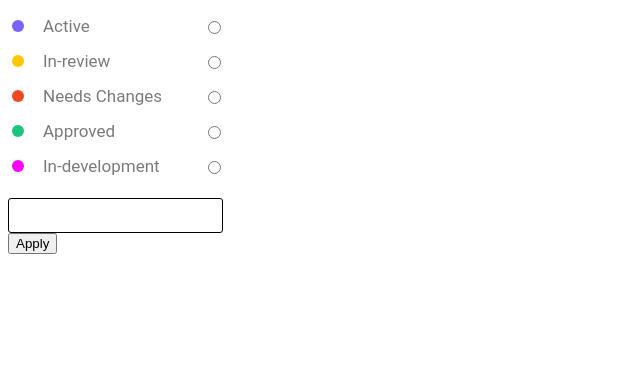
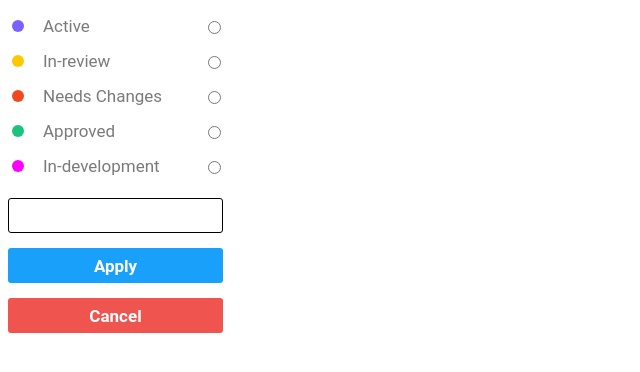
Before and after one commit to vora/Is-it-done-yet-, a plain HTML site: page ui.html in a window 1280 px wide. Both pictures are taken after a click on the button "+ Add ticket number(s)". Shown: the whole page, without its empty margins (0-640 px from the left). Drawn offline with Linux system fonts and the light colour scheme.

Commit message:
Added Cancel button

```diff
--- a/StyleSheet.css
+++ b/StyleSheet.css
@@ -4,6 +4,26 @@
   justify-content: space-between;
   height: 35px;
   max-width: 215px;
+}
+
+.inner-box {
+  display: flex;
+  justify-content: left;
+}
+
+.btnClass {
+  width: 215px;
+  height: 35px;
+
+  cursor: pointer;
+
+  text-align: center;
+  font-size: 17px;
+  line-height: 12px;
+  margin-top: 15px;
+
+  font-family: "Roboto", sans-serif;
+  border-radius: 3px;
 }
 
 label:hover {
@@ -14,11 +34,6 @@ label:hover {
 
 svg {
   margin-right: 15px;
-}
-
-.inner-box {
-  display: flex;
-  justify-content: left;
 }
 
 label {
@@ -33,7 +48,7 @@ label {
   width: 215px;
   height: 35px;
 
-  text-align: center;
+  text-align: left;
   font-size: 17px;
   line-height: 12px;
   margin-top: 15px;
@@ -44,23 +59,26 @@ label {
 }
 
 #btnAddTicket {
-  width: 215px;
-  height: 35px;
+  border: 2px solid #18a0fb;
+  background-color: #ffffff;
+  color: #18a0fb;
+  display: block;
+}
 
-  cursor: pointer;
+#btnApplyChanges {
   border: 2px solid #18a0fb;
+  font-weight: bold;
+  background-color: #18a0fb;
+  color: #ffffff;
+  display: block;
+}
 
-  text-align: center;
-  font-size: 17px;
-  line-height: 12px;
-  margin-top: 15px;
-
-  font-family: "Roboto", sans-serif;
-  background-color: #ffffff;
-  border-radius: 3px;
-  color: #18a0fb;
-
-  display: block;
+#btnCancelChanges {
+  border: 2px solid #f0544e;
+  font-weight: bold;
+  background-color: #f0544e;
+  color: #ffffff;
+  display: none;
 }
 
 #circle-active {
--- a/ui.html
+++ b/ui.html
@@ -57,23 +57,36 @@
     <input type="radio" id="status-dev" name="status" value="In-development" />
   </div>
 
-  <input id="txtInputTicketNumbers" type="text" />
-  <button id="btnAddTicket" type="menu">+ Add ticket number(s)</button>
+  <input id="txtInputTicketNumbers" type="text" title="test" />
+  <button id="btnAddTicket" type="menu" class="btnClass">
+    + Add ticket number(s)
+  </button>
 
-  <button id="apply" type="submit">Apply</button>
+  <button class="btnClass" id="btnApplyChanges" type="submit">Apply</button>
+  <button class="btnClass" id="btnCancelChanges" type="reset">Cancel</button>
 </div>
 
 <body>
   <script>
     var getButtonElement = document.getElementById("btnAddTicket");
+    var getCancelButtonElement = document.getElementById("btnCancelChanges");
+    var getTextBoxElement = document.getElementById("txtInputTicketNumbers");
+
     getButtonElement.addEventListener("click", () => {
-      console.log("here");
-      var getTextBoxElement = document.getElementById("txtInputTicketNumbers");
       getTextBoxElement.style.display = "block";
+      getCancelButtonElement.style.display = "block";
       getButtonElement.style.display = "none";
     });
 
-    document.getElementById("apply").addEventListener("submit", () => {
+    getCancelButtonElement.addEventListener("click", () => {
+      getTextBoxElement.style.display = "none";
+      getCancelButtonElement.style.display = "none";
+      getButtonElement.style.display = "block";
+    });
+
+    document
+      .getElementById("btnApplyChanges")
+      .addEventListener("submit", () => {
         var getCheckedStatus = document.querySelector(
           'input[name="status"]:checked'
         ).value;
```
Lines whose indentation alone changed are shown as unchanged.
